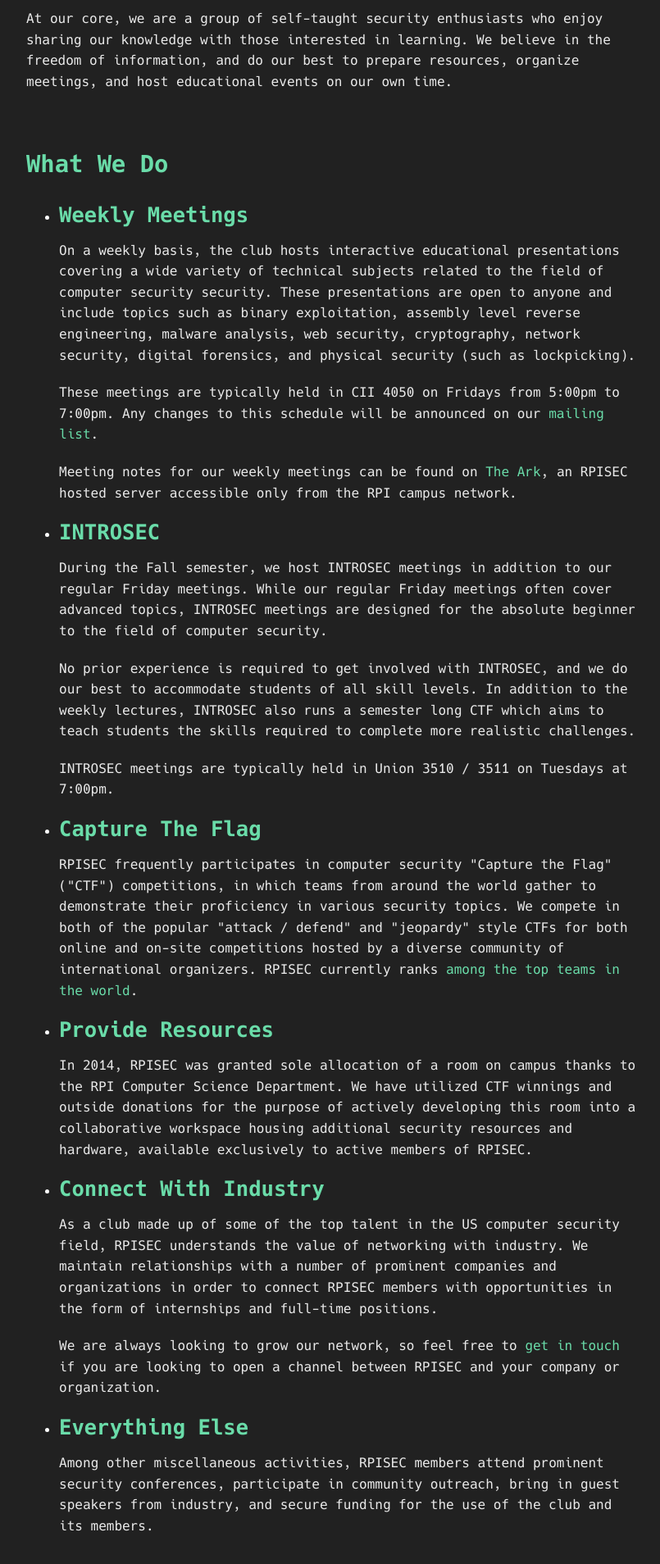
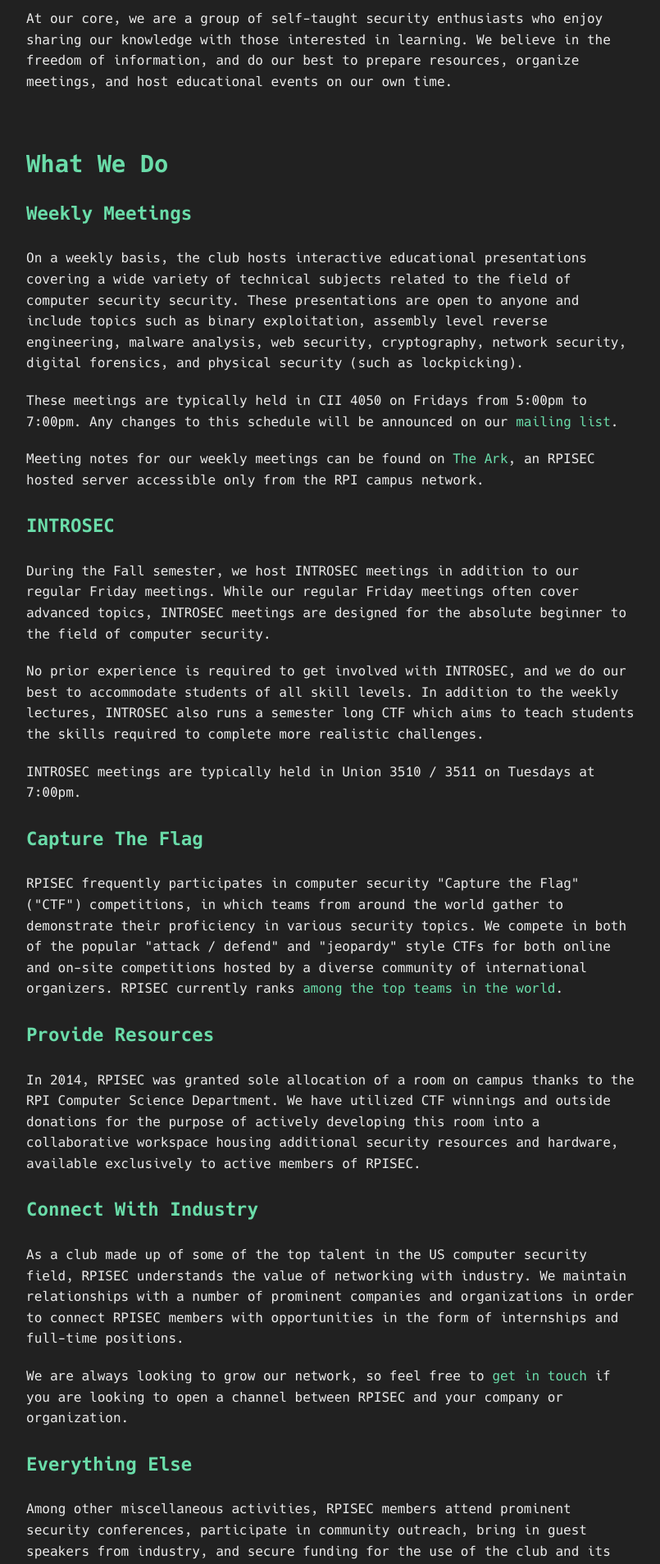
Before and after one commit to RPISEC/website, a Jekyll site: the page built from about.html, in a window 1280 px wide. Shown: the part 494-2402 px from the top of the page at 82% size, without its empty margins (233-1038 px from the left). Built offline with Jekyll 4.4.1, drawn with Linux system fonts in a browser that asks for light colours.

Commit message:
misc fixes

```diff
--- a/_sass/landing-page.scss
+++ b/_sass/landing-page.scss
@@ -62,7 +62,7 @@
 		}
 	}
 
-	//.content section:nth-child(even) .flex {
-	//	flex-direction: row-reverse;
-	//}
+	.flipped {
+		flex-direction: row-reverse;
+	}
 }
--- a/_sass/layout.scss
+++ b/_sass/layout.scss
@@ -1,4 +1,4 @@
-.container, .text-container {
+.container, .text-container, .home-container {
 	margin: 0 auto;
 	position: relative;
 	padding: 0 20px;
@@ -11,6 +11,11 @@
 .text-container {
 	color: #ffffff;
 	max-width: 750px;
+}
+
+.home-container {
+	color: #ffffff;
+	max-width: 950px;
 }
 
 .container {
--- a/about.html
+++ b/about.html
@@ -17,25 +17,23 @@
         <div class="text-container">
             <div class="text editable">
                 <h2>What We Do</h2>
-                <ul>
-                    <li><h3>Weekly Meetings</h3></li>
+                    <h4>Weekly Meetings</h4>
                     <p>On a weekly basis, the club hosts interactive educational presentations covering a wide variety of technical subjects related to the field of computer security security. These presentations are open to anyone and include topics such as binary exploitation, assembly level reverse engineering, malware analysis, web security, cryptography, network security, digital forensics, and physical security (such as lockpicking).</p>
                         <p>These meetings are typically held in CII 4050 on Fridays from 5:00pm to 7:00pm. Any changes to this schedule will be announced on our <a href="https://docs.google.com/forms/d/11Dntf9KBvPhGVU4XnYbbd5sgf2fZ-5i2oUS88a_OqNc/viewform">mailing list</a>.</p>
                         <p>Meeting notes for our weekly meetings can be found on <a href="http://ark.rpis.ec/">The Ark</a>, an RPISEC hosted server accessible only from the RPI campus network.</p>
-                        <li><h3>INTROSEC</h3></li>
+                        <h4>INTROSEC</h4>
                     <p>During the Fall semester, we host INTROSEC meetings in addition to our regular Friday meetings. While our regular Friday meetings often cover advanced topics, INTROSEC meetings are designed for the absolute beginner to the field of computer security.</p>
                     <p>No prior experience is required to get involved with INTROSEC, and we do our best to accommodate students of all skill levels. In addition to the weekly lectures, INTROSEC also runs a semester long CTF which aims to teach students the skills required to complete more realistic challenges.</p>
                         <p>INTROSEC meetings are typically held in Union 3510 / 3511 on Tuesdays at 7:00pm.</p>
-                        <li><h3>Capture The Flag</h3></li>
+                        <h4>Capture The Flag</h4>
                         <p>RPISEC frequently participates in computer security "Capture the Flag" ("CTF") competitions, in which teams from around the world gather to demonstrate their proficiency in various security topics. We compete in both of the popular "attack / defend" and "jeopardy" style CTFs for both online and on-site competitions hosted by a diverse community of international organizers. RPISEC currently ranks <a href="https://ctftime.org/team/572">among the top teams in the world</a>.</p>
-                        <li><h3>Provide Resources</h3></li>
+                        <h4>Provide Resources</h4>
                         <p>In 2014, RPISEC was granted sole allocation of a room on campus thanks to the RPI Computer Science Department. We have utilized CTF winnings and outside donations for the purpose of actively developing this room into a collaborative workspace housing additional security resources and hardware, available exclusively to active members of RPISEC.</p>
-                        <li><h3>Connect With Industry</h3></li>
+                        <h4>Connect With Industry</h4>
                     <p>As a club made up of some of the top talent in the US computer security field, RPISEC understands the value of networking with industry. We maintain relationships with a number of prominent companies and organizations in order to connect RPISEC members with opportunities in the form of internships and full-time positions.</p>
                     <p>We are always looking to grow our network, so feel free to <a href="contact">get in touch</a> if you are looking to open a channel between RPISEC and your company or organization.</p>
-                        <li><h3>Everything Else</h3></li>
+                        <h4>Everything Else</h4>
                         <p>Among other miscellaneous activities, RPISEC members attend prominent security conferences, participate in community outreach, bring in guest speakers from industry, and secure funding for the use of the club and its members.</p>
-                    </ul>
             </div>
         </div>
     </section>
--- a/index.html
+++ b/index.html
@@ -7,6 +7,7 @@
 </section>
 
 <div class="content">
+	<div class="home-container">
         <section>
             <div class="container flex">
                 <div class="text editable">
@@ -20,7 +21,7 @@
         </section>
 
         <section>
-		<div class="container flex">
+            <div class="flipped container flex">
                 <div class="text editable">
                     <h2>Weekly Meetings</h2>
                     <p>We host meetings and events on a weekly basis led by fellow students to teach a wide variety of practical computer security skills that translate directly to the real world.</p>
@@ -43,3 +44,4 @@
             </div>
         </section>
 	</div>
+</div>
```
Also changed, not shown: _layouts/post.html (+0 -7 lines). Lines whose indentation alone changed are shown as unchanged.
